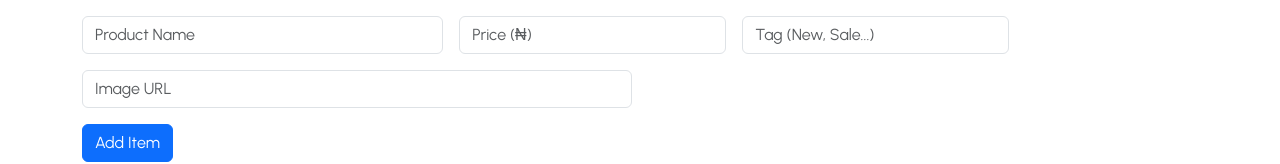
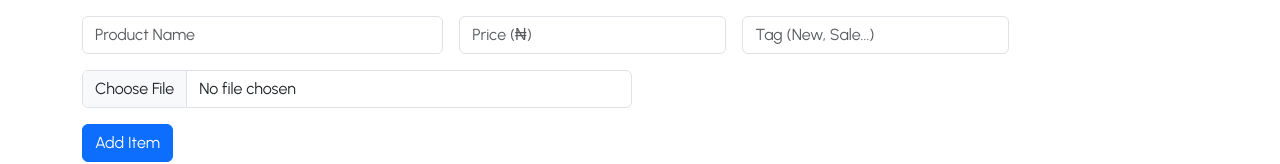
Before and after one commit to Tobz22/bagsify-app, a React (Vite) app: page /admin in a window 1280 px wide. Shown: the part 172-336 px from the top of the page. Built offline with nearby package versions, Linux system fonts and the light colour scheme; sample sign-in values are in the browser's storage.

Commit message:
Updated the React app

```diff
--- a/src/Components/Pages/Checkout.jsx
+++ b/src/Components/Pages/Checkout.jsx
@@ -58,7 +58,7 @@ function Checkout() {
   }
 
   // Your WhatsApp number (include country code, no + sign)
-  const whatsappNumber = '2349161627359' // <-- replace with your WhatsApp number
+  const whatsappNumber = '2349032600312' // <-- replace with your WhatsApp number
 
   // WhatsApp URL with prefilled message
   const whatsappURL = `https://wa.me/${whatsappNumber}?text=${buildWhatsappMessage()}`
--- a/src/Components/Pages/Contact.jsx
+++ b/src/Components/Pages/Contact.jsx
@@ -27,7 +27,7 @@ function Contact() {
               <i className='ri-phone-line icon'>
                 <h5>Contact</h5>
                 <p>
-                  <strong>Mobile:</strong>+234 81 5389 9586
+                  <strong>Mobile:</strong>+234 90 3260 0312
                 </p>
                 <p>
                   <strong>Email:</strong>bagsify@gmail.com
--- a/src/Components/Pages/FloatingWhatsapp.jsx
+++ b/src/Components/Pages/FloatingWhatsapp.jsx
@@ -2,7 +2,7 @@ import React from 'react'
 import { FaWhatsapp } from 'react-icons/fa'
 
 const FloatingWhatsapp = () => {
-  const whatsappNumber = '2349161627359' // your WhatsApp number (no +)
+  const whatsappNumber = '2349032600312' // your WhatsApp number (no +)
   const message =
     "Hi i'm reaching out from your website, i want to place an Order."
 
--- a/src/pages/AdminDashboard.jsx
+++ b/src/pages/AdminDashboard.jsx
@@ -129,14 +129,22 @@ function AdminDashboard() {
           </div>
           <div className='col-md-6'>
             <input
-              type='text'
-              name='image'
+              type='file'
+              accept='image/*'
               className='form-control'
-              placeholder='Image URL'
-              value={formData.image}
-              onChange={handleChange}
-              required
+              onChange={(e) => {
+                const file = e.target.files[0]
+                if (file) {
+                  const reader = new FileReader()
+                  reader.onloadend = () => {
+                    setFormData({ ...formData, image: reader.result })
+                  }
+                  reader.readAsDataURL(file)
+                }
+              }}
+              required={!formData.id}
             />
+
             {formData.image && (
               <img
                 src={formData.image}
```
